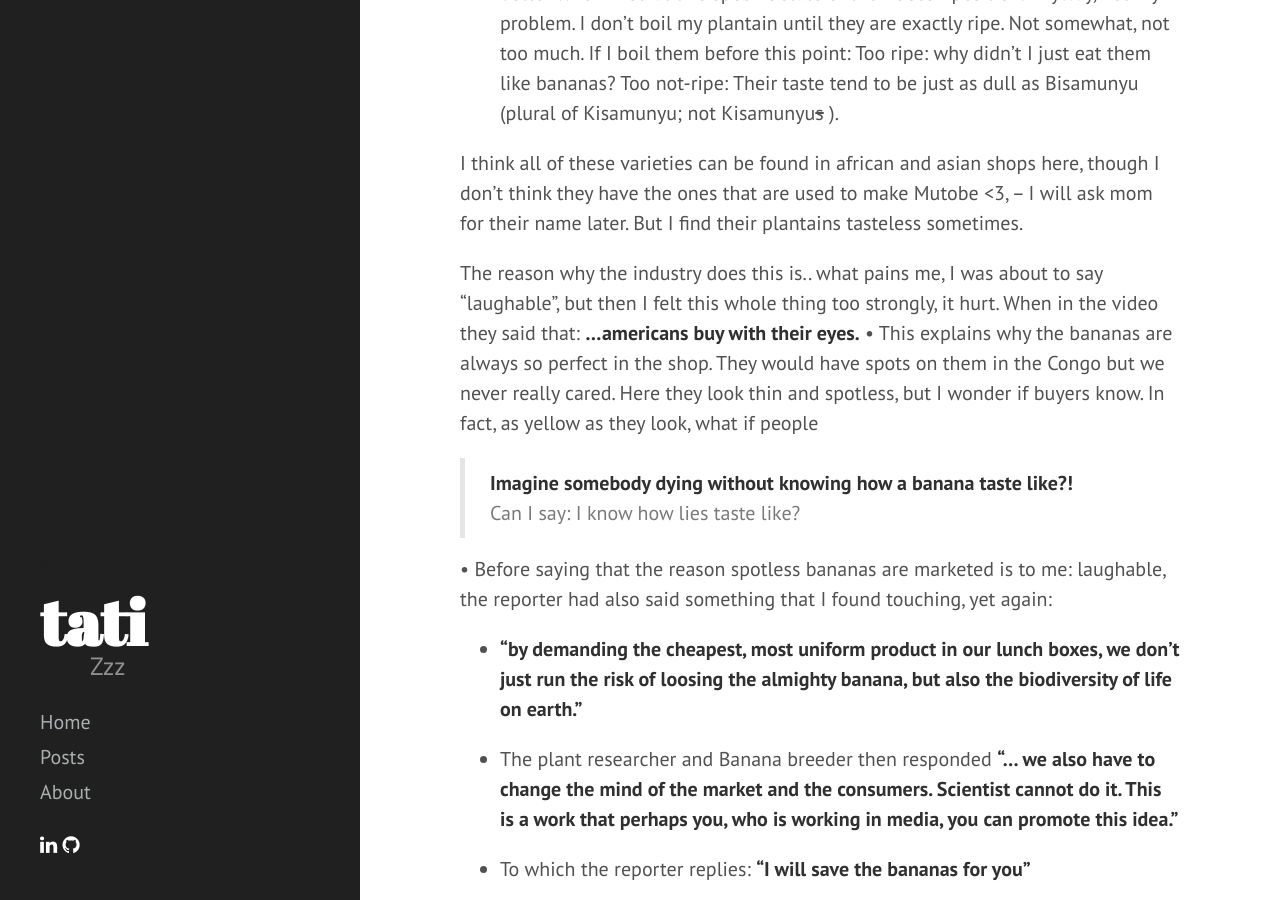
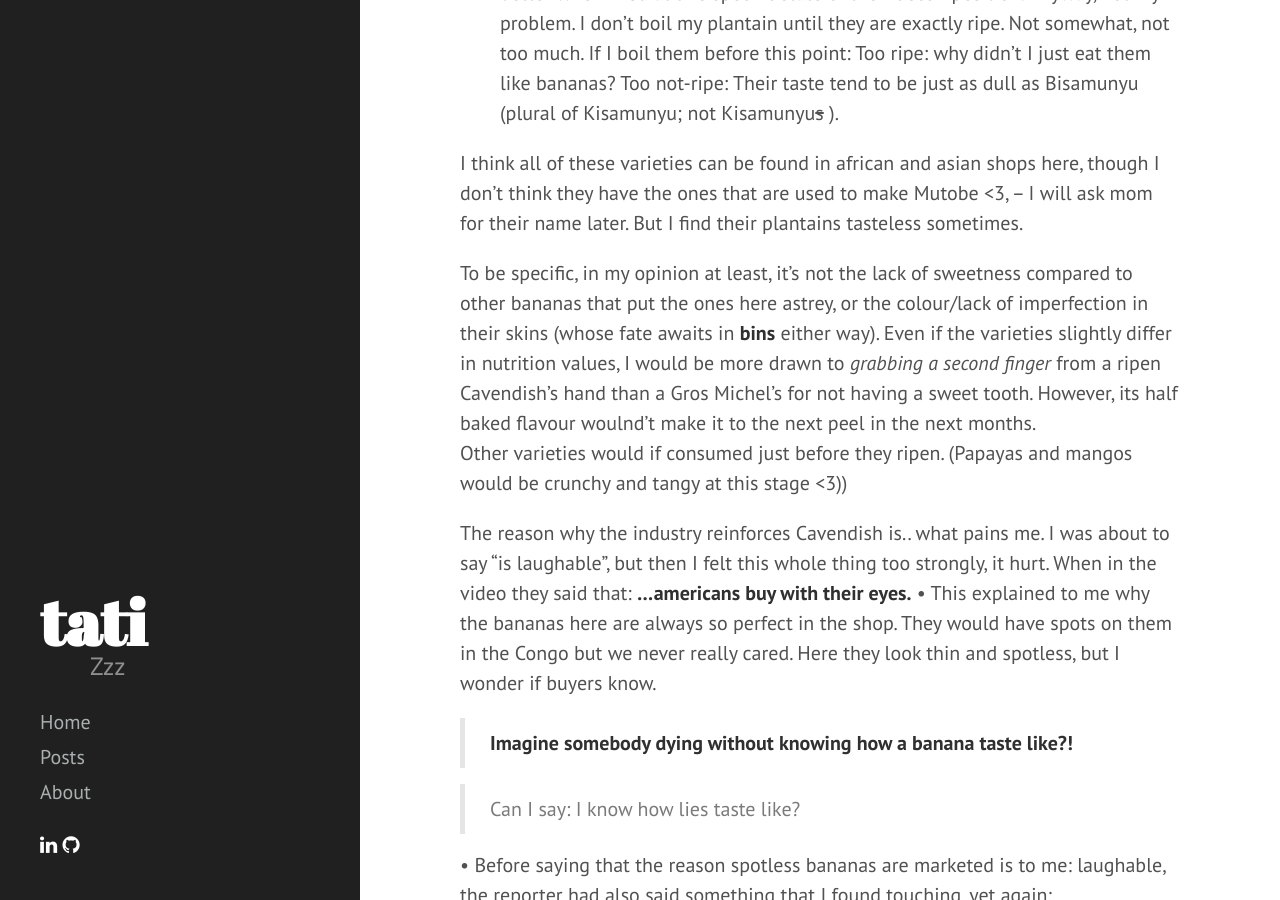
Before and after one commit to tati-z/tati-z.github.io, a Jekyll site: the page built from _posts/2020-07-08-kitita.md, in a window 1280 px wide and 900 px high, scrolled down 2318 px. Built offline with Jekyll 4.4.1, drawn with Linux system fonts in a browser that asks for light colours; nearby versions of some CDN libraries; library files that are not in the unit come from our copies; some of the changed text lies outside the part shown.

Commit message:
no thanks

```diff
--- a/_posts/2020-07-08-kitita.md
+++ b/_posts/2020-07-08-kitita.md
@@ -24,10 +24,14 @@ I also liked the alcooholic drink that resulted from it, but just after a day or
 
 I think all of these varieties can be found in african and asian shops here, though I don't think they have the ones that are used to make Mutobe <3, -- I will ask mom for their name later. But I find their plantains tasteless sometimes.
 
-The reason why the industry does this is.. what pains me, I was about to say "laughable", but then I felt this whole thing too strongly, it hurt. When in the video they said that: **...americans buy with their eyes.**
-• This explains why the bananas are always so perfect in the shop. They would have spots on them in the Congo but we never really cared. Here they look thin and spotless, but I wonder if buyers know. In fact, as yellow as they look, what if people
+To be specific, in my opinion at least, it's not the lack of sweetness compared to other bananas that put the ones here astrey, or the colour/lack of imperfection in their skins (whose fate awaits in **bins** either way). Even if the varieties slightly differ in nutrition values, I would be more drawn to _grabbing a second finger_ from a ripen Cavendish's hand than a Gros Michel's for not having a sweet tooth. However, its half baked flavour woulnd't make it to the next peel in the next months.<br>Other varieties would if consumed just before they ripen. (Papayas and mangos would be crunchy and tangy at this stage <3))
+
+The reason why the industry reinforces Cavendish is.. what pains me. I was about to say "is laughable", but then I felt this whole thing too strongly, it hurt. When in the video they said that: **...americans buy with their eyes.**
+• This explained to me why the bananas here are always so perfect in the shop. They would have spots on them in the Congo but we never really cared. Here they look thin and spotless, but I wonder if buyers know.
 
 > **Imagine somebody dying without knowing how a banana taste like?!**<br>
+
+
 > Can I say: I know how lies taste like?
 
 • Before saying that the reason spotless bananas are marketed is to me: laughable, the reporter had also said something that I found touching, yet again:
```
Also changed, not shown: other parts of _posts/2020-07-08-kitita.md (+2 -1 lines).
